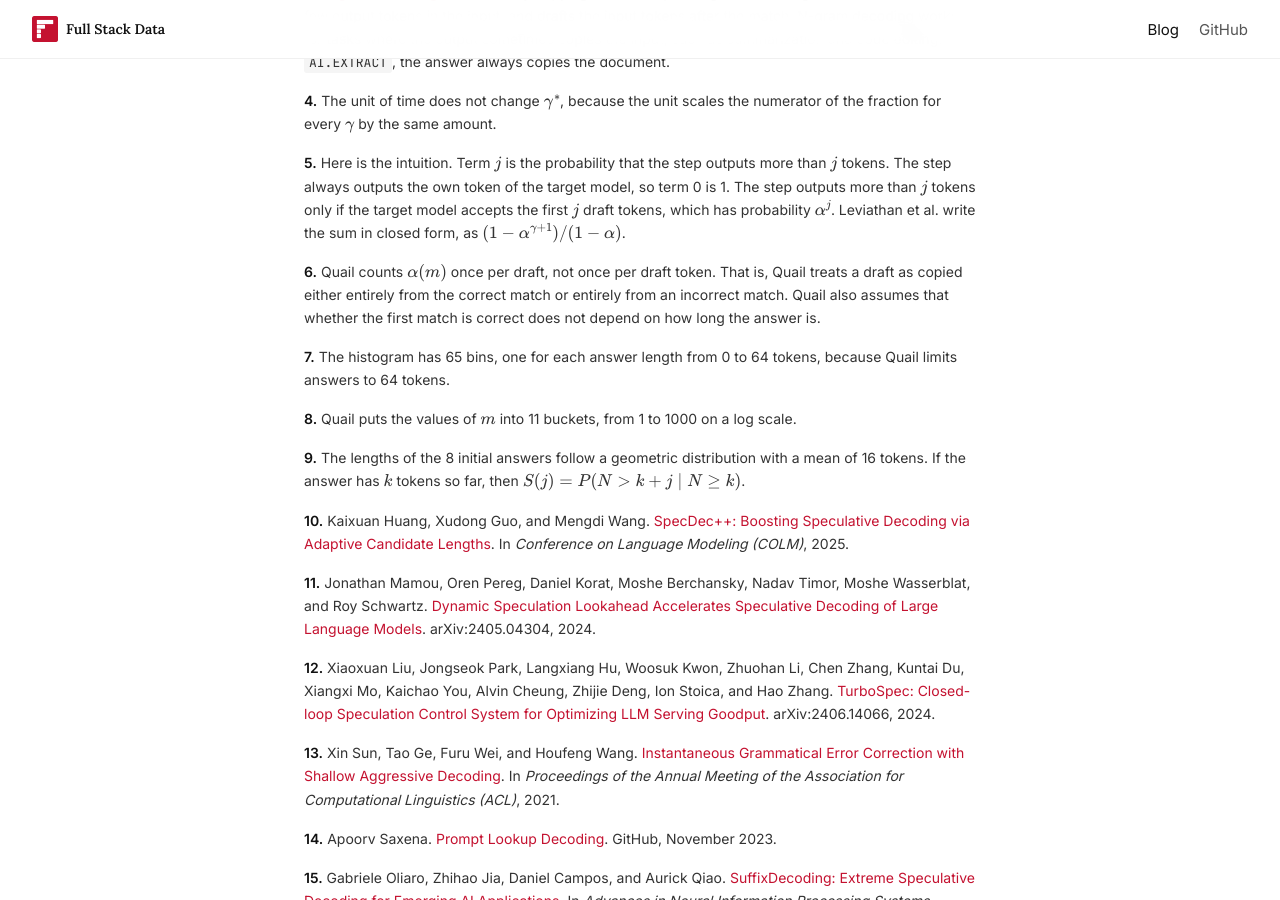
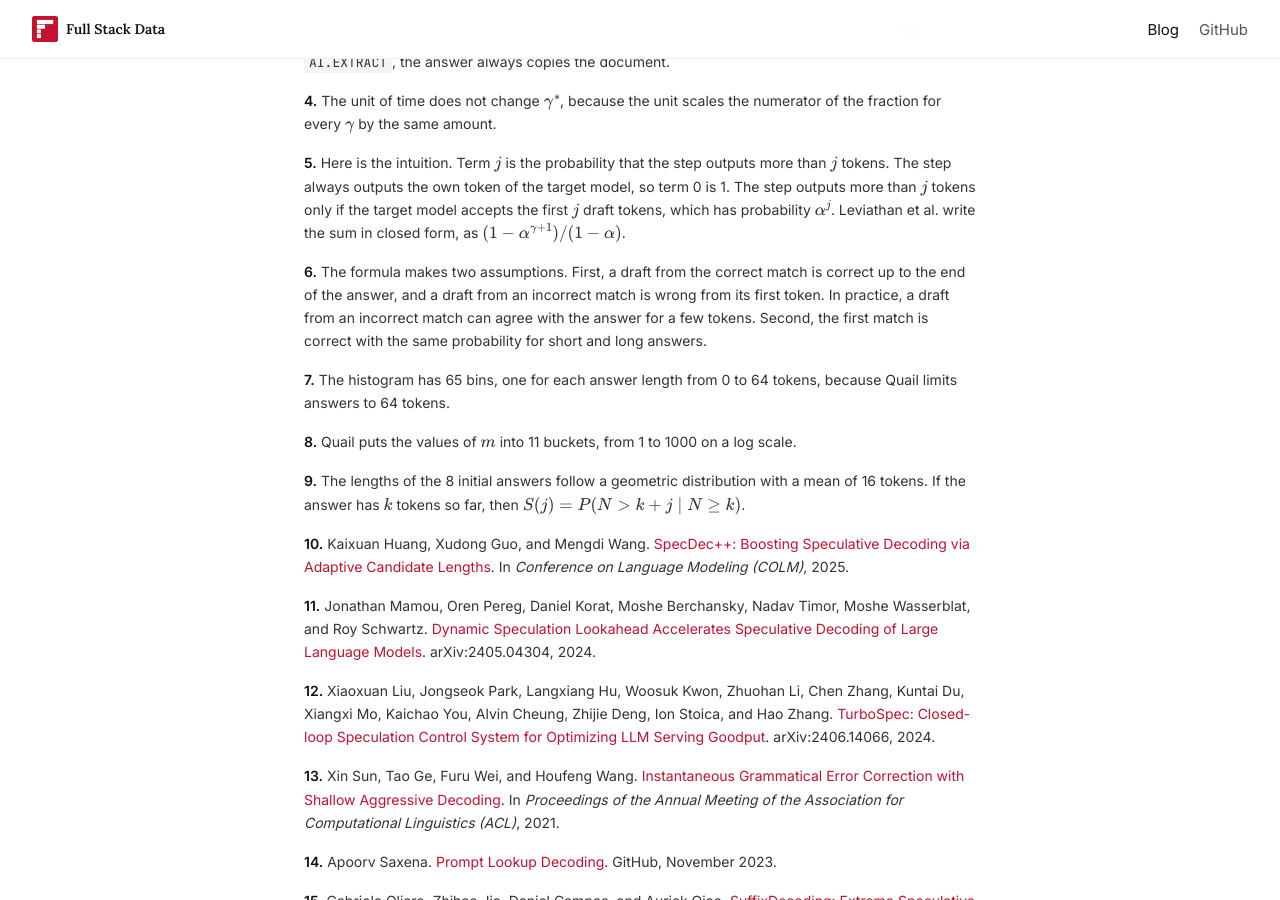
Before and after one commit to fsdatalab/fsdatalab.github.io, a Jekyll site: the page built from _posts/2026-10-26-ai-extract.md, in a window 1280 px wide and 900 px high, scrolled down 10620 px. Built offline with Jekyll 4.4.1, drawn with Linux system fonts in a browser that asks for light colours; some of the changed text lies outside the part shown.

Commit message:
Reword note 6 of the AI.EXTRACT post as two plain assumptions
Co-Authored-By: Claude Opus 5.5 <noreply@anthropic.com>
Claude-Session: https://claude.ai/code/session_01E9AjEaw3ZPJHVmqCBrDwAb

```diff
--- a/_posts/2026-10-26-ai-extract.md
+++ b/_posts/2026-10-26-ai-extract.md
@@ -127,7 +127,7 @@ We look at each part of the fraction in turn.
 
 However, this assumption does not hold for `AI.EXTRACT`. If the target model accepts the first draft token, the target model likely accepts the rest of the draft too, until the answer ends, because the answer is a substring of the document. In fact, the target model rejects a draft token for only one of two reasons. First, the answer so far can have more than one match, and Quail copies the draft from the *first* match, which can be incorrect. Second, the draft can copy past the end of the answer.
 
-So, we model the two reasons separately. Let $$m$$ be the number of matches, and let $$\alpha(m) = P(\text{the first match is correct} \mid m \text{ matches})$$ be the acceptance rate given $$m$$ matches, i.e., the probability that the answer continues from the first match. If $$m = 1$$, then $$\alpha(m) = 1$$. Let $$S(j)$$ be the probability that the answer has more than $$j$$ tokens left. The step outputs at least one token, the own token of the target model, only if the answer does not end, i.e., with probability $$S(0)$$. For $$j \ge 1$$, the step outputs more than $$j$$ tokens only if the first match is correct and the answer has more than $$j$$ tokens left, i.e., with probability $$\alpha(m) \cdot S(j)$$. Unlike $$\alpha^j$$ in the classic model, $$\alpha(m)$$ is not raised to the power $$j$$: if the first match is correct, every later draft token is correct too, until the answer ends. $$E(\gamma)$$ is the sum of these probabilities, so Quail picks
+So, we model the two reasons separately. Let $$m$$ be the number of matches, and let $$\alpha(m) = P(\text{the first match is correct} \mid m \text{ matches})$$ be the acceptance rate given $$m$$ matches, i.e., the probability that the answer continues from the first match. If $$m = 1$$, then $$\alpha(m) = 1$$. Let $$S(j)$$ be the probability that the answer has more than $$j$$ tokens left. The step outputs at least one token, the own token of the target model, only if the answer does not end, i.e., with probability $$S(0)$$. For $$j \ge 1$$, the step outputs more than $$j$$ tokens only if the first match is correct and the answer has more than $$j$$ tokens left, i.e., with probability $$\alpha(m) \cdot S(j)$$. Each term has one factor of $$\alpha(m)$$: if the first match is correct, every later draft token is correct too, until the answer ends. $$E(\gamma)$$ is the sum of these probabilities, so Quail picks
 
 $$
 \gamma^* = \arg\min_{\gamma} \frac{1 + \gamma + \rho}{S(0) + \alpha(m) \, \bigl(S(1) + S(2) + \dots + S(\gamma)\bigr)}.
@@ -229,7 +229,7 @@ this research.
 
 <span id="note-5"><strong>5.</strong></span> Here is the intuition. Term $$j$$ is the probability that the step outputs more than $$j$$ tokens. The step always outputs the own token of the target model, so term 0 is 1. The step outputs more than $$j$$ tokens only if the target model accepts the first $$j$$ draft tokens, which has probability $$\alpha^j$$. Leviathan et al. write the sum in closed form, as $$(1 - \alpha^{\gamma+1}) / (1 - \alpha)$$.
 
-<span id="note-6"><strong>6.</strong></span> Quail counts $$\alpha(m)$$ once per draft, not once per draft token. That is, Quail treats a draft as copied either entirely from the correct match or entirely from an incorrect match. Quail also assumes that whether the first match is correct does not depend on how long the answer is.
+<span id="note-6"><strong>6.</strong></span> The formula makes two assumptions. First, a draft from the correct match is correct up to the end of the answer, and a draft from an incorrect match is wrong from its first token. In practice, a draft from an incorrect match can agree with the answer for a few tokens. Second, the first match is correct with the same probability for short and long answers.
 
 <span id="note-7"><strong>7.</strong></span> The histogram has 65 bins, one for each answer length from 0 to 64 tokens, because Quail limits answers to 64 tokens.
 
```
